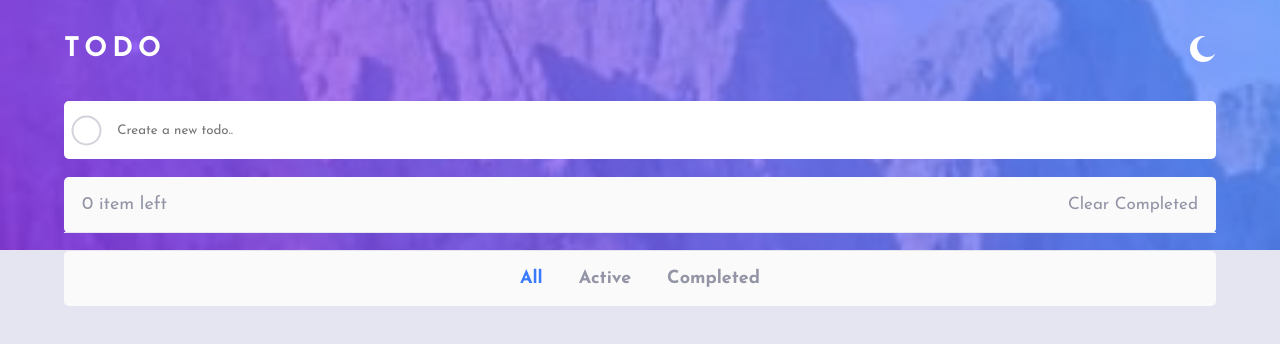
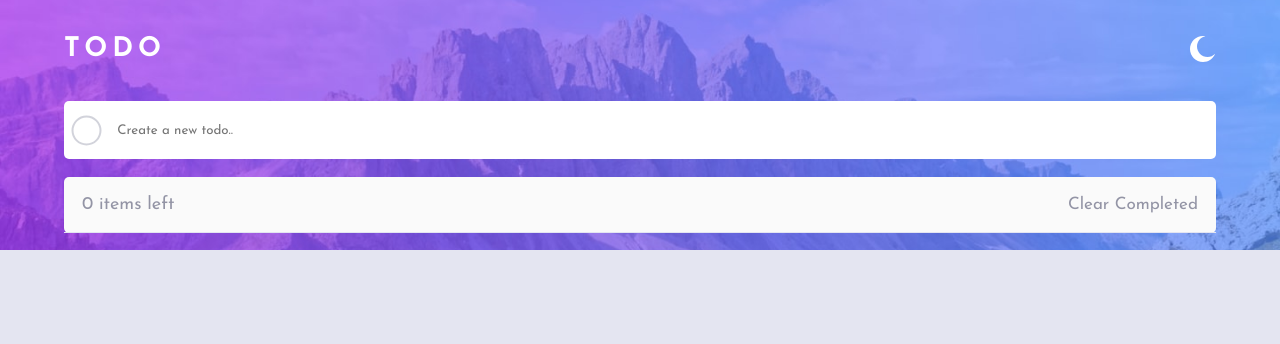
Before and after one commit to neshanth/todo-list-fm, a React (Create React App) app: page / in a window 1280 px wide. Shown: the top 344 px of the page. Built offline with nearby package versions, Linux system fonts and the light colour scheme.

Commit message:
added infobar toggle for desktop

```diff
--- a/src/components/count/Count.jsx
+++ b/src/components/count/Count.jsx
@@ -5,7 +5,8 @@
   return (
     <div className="todolist-info">
       <p className="todo-count">
-        {todosCount} {`${todosCount > 1 ? "items" : "item"}`} left
+        {todosCount} {`${todosCount > 1 || todosCount < 1 ? "items" : "item"}`}{" "}
+        left
       </p>
     </div>
   );
--- /dev/null
+++ b/src/components/desktopinfo/DesktopInfo.jsx
@@ -0,0 +1,17 @@
+import React from "react";
+import Clear from "../button/Clear";
+import Count from "../count/Count";
+import Filters from "../filters/Filters";
+import "./desktopinfo.css";
+
+function DesktopInfo({ todosCount, changeFilter, filters }) {
+  return (
+    <div className="desktop-info-component">
+      <Count todosCount={todosCount} />
+      <Filters changeFilter={changeFilter} filters={filters} />
+      <Clear />
+    </div>
+  );
+}
+
+export default DesktopInfo;
--- /dev/null
+++ b/src/components/desktopinfo/desktopinfo.css
@@ -0,0 +1,5 @@
+.desktop-info-component {
+  display: flex;
+  justify-content: space-between;
+  padding: 1em;
+}
--- a/src/components/header/Header.jsx
+++ b/src/components/header/Header.jsx
@@ -20,7 +20,17 @@
 }) {
   const data = useContext(AppContext);
   return (
-    <header className={`header-banner`}>
+    <header
+      className={`${
+        window.innerWidth < 780 && data.theme === "Dark"
+          ? "header-banner-dark-mobile"
+          : "header-banner-light-mobile"
+      } ${
+        window.innerWidth > 780 && data.theme === "Dark"
+          ? "header-banner-dark-desktop"
+          : "header-banner-light-desktop "
+      } header-banner`}
+    >
       <div className="container">
         <div className="logo-container">
           <h2>TODO</h2>
--- a/src/components/header/header.css
+++ b/src/components/header/header.css
@@ -16,3 +16,18 @@
   justify-content: space-between;
   padding: 2em 0;
 }
+
+.header-banner-dark-mobile {
+  background-image: url("../../images/bg-mobile-dark.jpg");
+}
+.header-banner-light-mobile {
+  background-image: url("../../images/bg-mobile-light.jpg");
+}
+
+/* Deskop Background Images */
+.header-banner-dark-desktop {
+  background-image: url("../../images/bg-desktop-dark.jpg");
+}
+.header-banner-light-desktop {
+  background-image: url("../../images/bg-desktop-light.jpg");
+}
--- a/src/components/todo/todo.css
+++ b/src/components/todo/todo.css
@@ -16,9 +16,6 @@
   background-image: url("../../images/icon-check.svg"),
     linear-gradient(hsl(192, 100%, 67%), hsl(280, 87%, 65%));
   background-repeat: no-repeat;
-}
-.todo-check[type="checkbox"]:hover {
-  border: 1px solid red;
 }
 
 .todo {
--- a/src/components/todocontainer/TodoContainer.jsx
+++ b/src/components/todocontainer/TodoContainer.jsx
@@ -4,6 +4,7 @@
 import Todo from "../todo/Todo";
 import "./todocontainer.css";
 import { AppContext } from "../../context";
+import DesktopInfo from "../desktopinfo/DesktopInfo";
 
 function TodoContainer({
   todos,
@@ -15,6 +16,7 @@
   filters,
 }) {
   const darkTodo = useContext(AppContext);
+
   return (
     <>
       <div
@@ -30,14 +32,27 @@
             deleteTodo={deleteTodo}
           />
         ))}
-        <Information todosCount={todosCount} clearCompleted={clearCompleted} />
+        {darkTodo.isDesktop ? (
+          <DesktopInfo
+            todosCount={todosCount}
+            changeFilter={changeFilter}
+            filters={filters}
+          />
+        ) : (
+          <Information
+            todosCount={todosCount}
+            clearCompleted={clearCompleted}
+          />
+        )}
       </div>
       <div
         className={`filters-container ${
           darkTodo.theme === "Dark" ? "filters-container-dark" : ""
         } `}
       >
-        <Filters changeFilter={changeFilter} filters={filters} />
+        {darkTodo.isDesktop ? null : (
+          <Filters changeFilter={changeFilter} filters={filters} />
+        )}
       </div>
     </>
   );
--- a/src/context.js
+++ b/src/context.js
@@ -1,9 +1,25 @@
 import React, { useState } from "react";
+import { useEffect } from "react/cjs/react.development";
 
 const AppContext = React.createContext();
 
 const AppProvider = ({ children }) => {
   const [theme, setTheme] = useState("Light");
+  const [isDesktop, setIsDesktop] = useState(false);
+
+  const checkIsDesktop = () => {
+    let width = window.innerWidth;
+    if (width > 900) {
+      setIsDesktop(true);
+    } else {
+      setIsDesktop(false);
+    }
+  };
+
+  useEffect(() => {
+    window.addEventListener("resize", checkIsDesktop);
+  }, [isDesktop]);
+
   const changeTheme = () => {
     if (theme === "Dark") {
       setTheme("Light");
@@ -15,7 +31,7 @@
   };
 
   return (
-    <AppContext.Provider value={{ theme, changeTheme }}>
+    <AppContext.Provider value={{ theme, changeTheme, isDesktop }}>
       {children}
     </AppContext.Provider>
   );
--- a/src/index.css
+++ b/src/index.css
@@ -23,3 +23,9 @@
 .clickable {
   cursor: pointer;
 }
+
+@media screen and (min-width: 781px) {
+  .filters-container {
+    display: none;
+  }
+}
```
